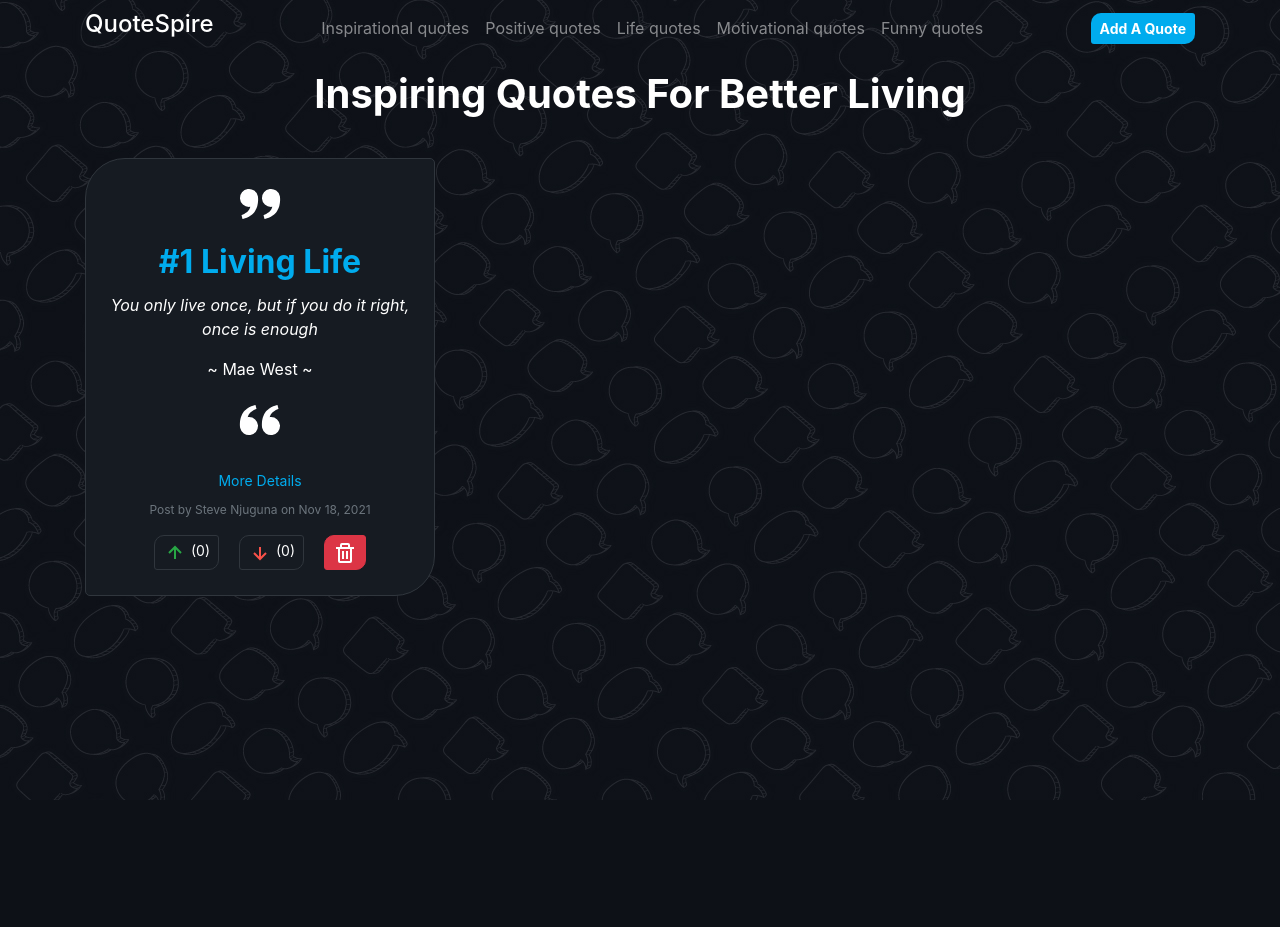
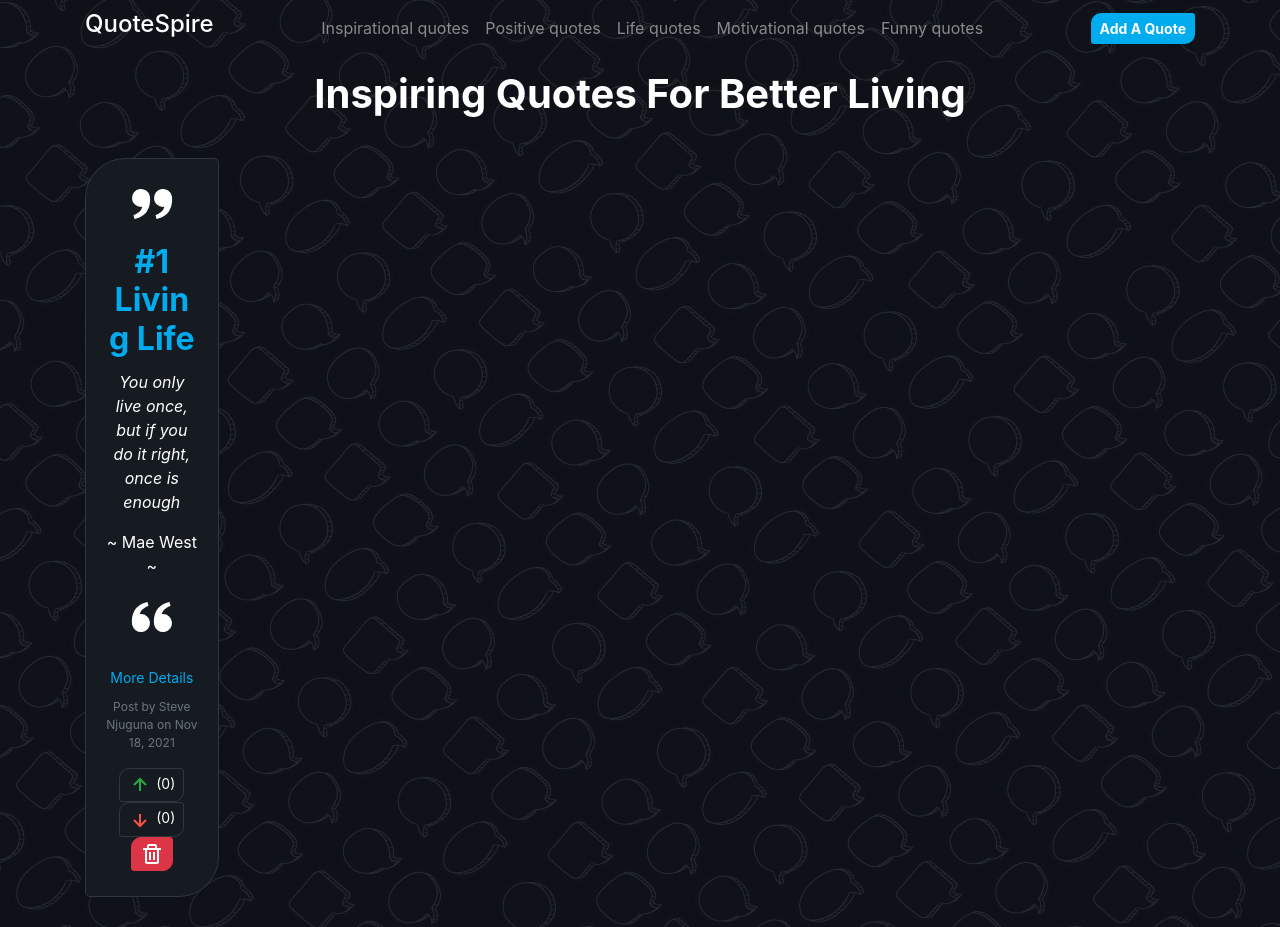
Before and after one commit to steve-njuguna-k/Angular-Quotes-App, an Angular app: page / in a window 1280 px wide. Before the commit the page ends 800 px from the top, so only its background shows below. Built offline with nearby package versions, Linux system fonts and the light colour scheme; a web font is replaced by a local one.

Commit message:
Renamed the Quote class to Quotes class

```diff
--- a/src/app/components/quotes/quotes.component.html
+++ b/src/app/components/quotes/quotes.component.html
@@ -35,6 +35,7 @@
 </div>
 <div class="container quotes-section">
     <div class="row">
+        <div *ngFor="let quote of quote; let i = index">
             <div class="col-md-4 text-center">
                 <div class="card">
                     <div class="card-body">
@@ -46,6 +47,7 @@
                     </div>
                     <div class="footer text-center">
                         <app-quote-details></app-quote-details>
+                    </div>
                 </div>
             </div>
         </div>
--- a/src/app/components/quotes/quotes.component.ts
+++ b/src/app/components/quotes/quotes.component.ts
@@ -1,4 +1,5 @@
 import { Component, OnInit } from '@angular/core';
+import { Quotes } from 'src/app/models/quotes';
 
 @Component({
   selector: 'app-quotes',
@@ -7,6 +8,10 @@ import { Component, OnInit } from '@angular/core';
 })
 export class QuotesComponent implements OnInit {
 
+  quote: Quotes[] = [
+    new Quotes(1, 'Living Life', 'You only live once, but if you do it right, once is enough', 'Mae West', 'Steve Njuguna'),
+  ];
+
   constructor() { }
 
   ngOnInit(): void {
--- a/src/app/models/quote.ts
+++ b/src/app/models/quotes.ts
@@ -1,4 +1,4 @@
-export class Quote {
+export class Quotes {
     showDetails: boolean;
     constructor(public id: number,public quoteTitle: string,public quoteDescription: string, public quoteAuthor: string, public postAuthor: string){
       this.showDetails=false;
```
Also changed, not shown: 2 other files (tests, documents, lock files or other folders). Lines whose indentation alone changed are shown as unchanged.
